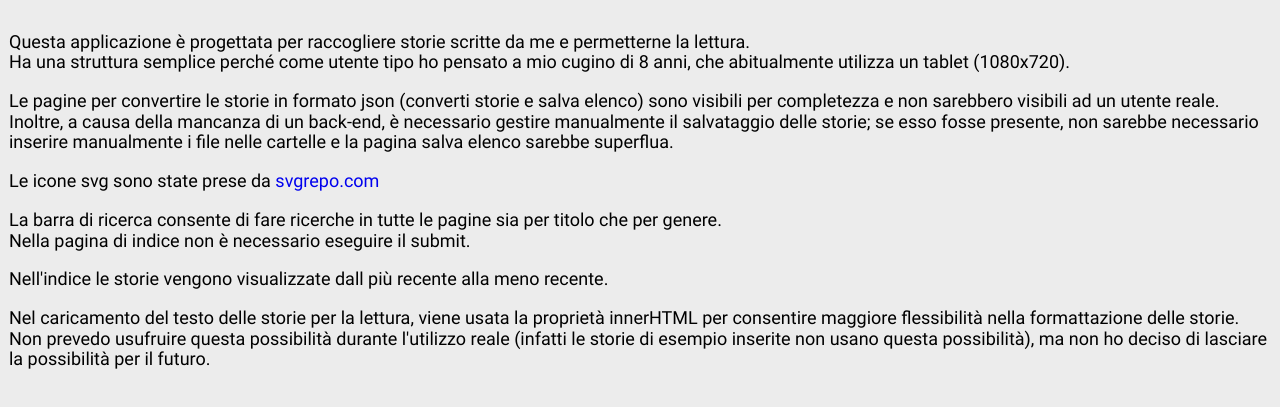
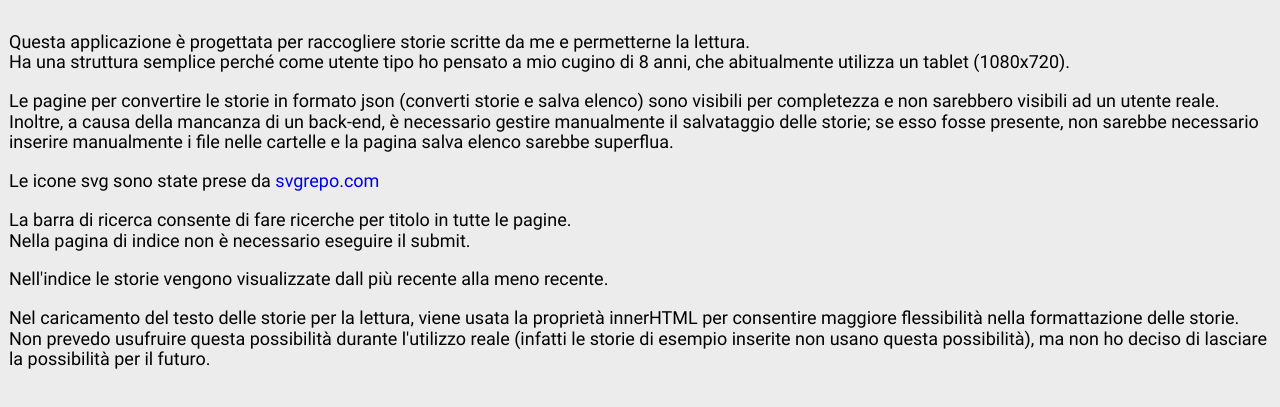
Before and after one commit to riccardodegasperiSA/Menu-storie, a plain HTML site: page src/views/about.html in a window 1280 px wide. Shown: the part 61-468 px from the top of the page. Drawn offline with nearby package versions, Linux system fonts and the light colour scheme; files that its build step writes are made by us from their sources; a script that the page names is missing; files whose address does not match are found by name; a web font is replaced by a local one.

Commit message:
Update about.html
Corretto un errore di battitura

```diff
--- a/src/views/about.html
+++ b/src/views/about.html
@@ -24,7 +24,7 @@
             Le icone svg sono state prese da <a href="https://www.svgrepo.com/">svgrepo.com</a>
         </p>
         <p>
-            La barra di ricerca consente di fare ricerche in tutte le pagine sia per titolo che per genere.<br/>
+            La barra di ricerca consente di fare ricerche per titolo in tutte le pagine.<br/>
             Nella pagina di indice non è necessario eseguire il submit.
         </p>
         <p>
```
